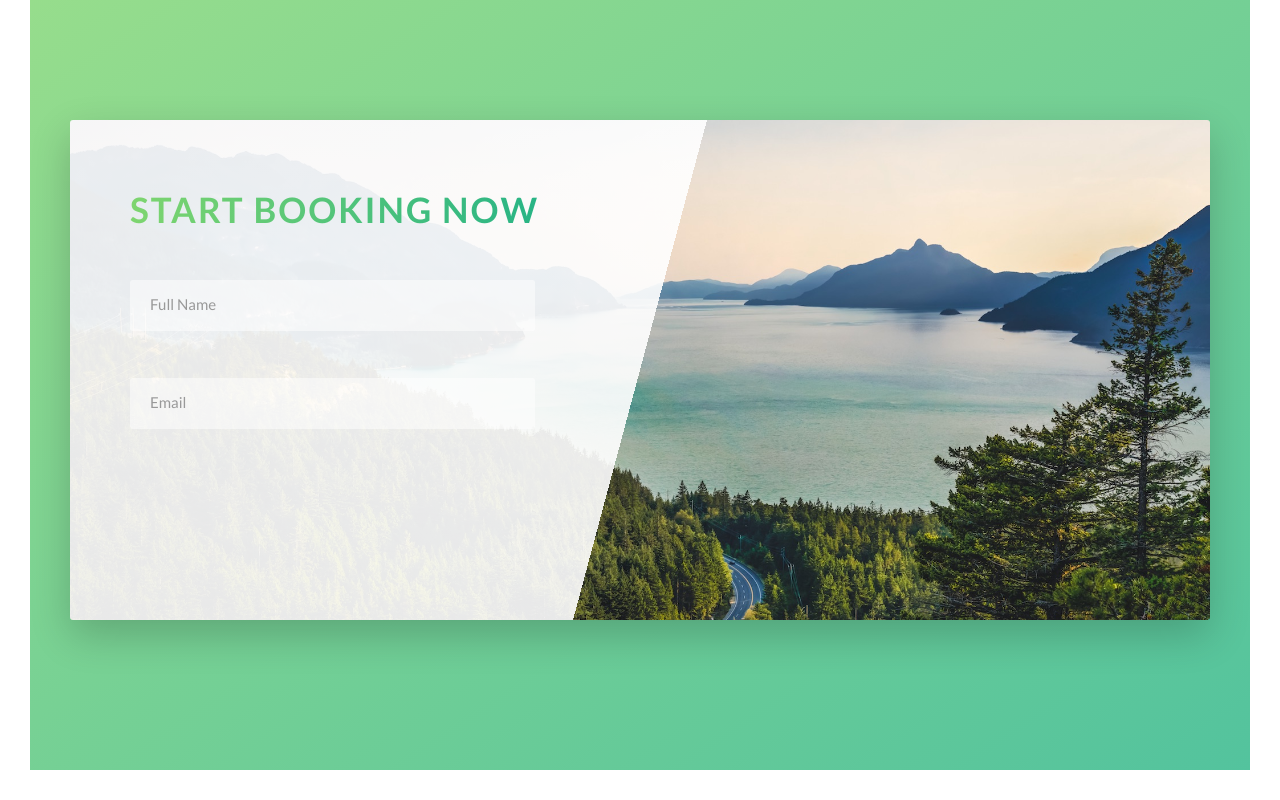
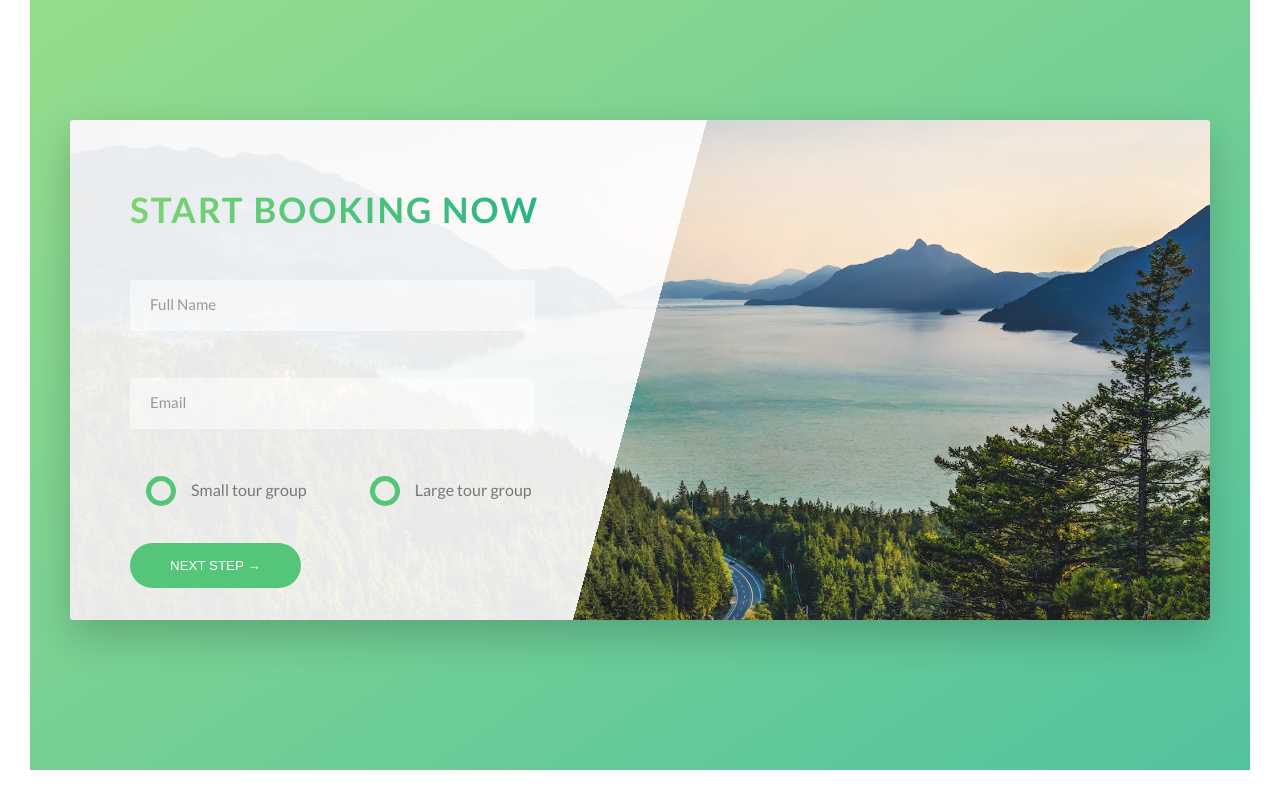
Before and after one commit to TestPlan/natours, a website: page index.html in a window 1280 px wide. Shown: the part 4665-5465 px from the top of the page. Drawn offline with Linux system fonts and the light colour scheme.

Commit message:
booking section done

```diff
--- a/index.html
+++ b/index.html
@@ -278,6 +278,26 @@
               <input type="email" class="form__input" placeholder="Email" id="email" required>
               <label for="email" class="form__label">Email</label>
             </div>
+            <div class="form__group util-margin-bottom-medium">
+              <div class="form__radio-group">
+                <input type="radio" class="form__radio-input" id="small" name="size">
+                <label for="small" class="form__radio-label">
+                  <span class="form__radio-button"></span>
+                  Small tour group
+                </label>
+              </div>
+              <div class="form__radio-group">
+                <input type="radio" class="form__radio-input" id="large" name="size">
+                <label for="large" class="form__radio-label">
+                  <span class="form__radio-button"></span>
+                  Large tour group
+                </label>
+              </div>
+            </div>
+
+            <div class="form__group">
+              <button class="btn btn--green">Next step &rarr;</button>
+            </div>
           </form>
 
         </div>
--- a/sass/base/_utilities.scss
+++ b/sass/base/_utilities.scss
@@ -1,23 +1,23 @@
 .util-center-text {
-  text-align: center;
+  text-align: center !important;
 }
 
 .util-margin-bottom-big {
-  margin-bottom: 8rem;
+  margin-bottom: 8rem !important;
 }
 
 .util-margin-bottom-medium {
-  margin-bottom: 4rem;
+  margin-bottom: 4rem !important;
 }
 
 .util-margin-bottom-small {
-  margin-bottom: 1.5rem;
+  margin-bottom: 1.5rem !important;
 }
 
 .util-margin-top-big {
-  margin-top: 8rem;
+  margin-top: 8rem !important;
 }
 
 .util-margin-top-huge {
-  margin-top: 10rem;
+  margin-top: 10rem !important;
 }
--- a/sass/components/_button.scss
+++ b/sass/components/_button.scss
@@ -1,7 +1,10 @@
 .btn {
+  &,
   &:link,
   &:visited {
+    border: none;
     border-radius: $border-radius-max;
+    cursor: pointer;
     display: inline-block;
     padding: 1.5rem 4rem;
     position: relative;
@@ -33,8 +36,10 @@
     }
   }
 
-  &:active {
+  &:active,
+  &:focus {
     box-shadow: 0 .5rem 1rem rgba($color-black, .2);
+    outline: none;
     transform: translateY(-.1rem);
   }
 
--- a/sass/components/_form.scss
+++ b/sass/components/_form.scss
@@ -44,4 +44,51 @@
     visibility: hidden;
     transform: translateY(-4rem);
   }
+
+  &__radio-button {
+    border: .5rem solid $color-primary;
+    border-radius: 50%;
+    display: inline-block;
+    left: 0;
+    height: 3rem;
+    position: absolute;
+    top: -.4rem;
+    width: 3rem;
+
+    &::after {
+      content: '';
+      background-color: $color-primary;
+      border-radius: 50%;
+      display: block;
+      height: 1.4rem;
+      left: 50%;
+      top: 50%;
+      opacity: 0;
+      position: absolute;
+      transform: translate(-50%, -50%);
+      transition: opacity .2s;
+      width: 1.4rem;
+    }
+  }
+
+  &__radio-group {
+    display: inline-block;
+    width: 49%;
+  }
+
+  &__radio-input {
+    opacity: 0;
+  }
+
+  &__radio-input:checked ~ &__radio-label &__radio-button::after,
+  &__radio-input:focus ~ &__radio-label &__radio-button::after {
+    opacity: 1;
+  }
+
+  &__radio-label {
+    cursor: pointer;
+    font-size: $default-font-size;
+    padding-left: 4.5rem;
+    position: relative;
+  }
 }
```
Also changed, not shown: css/style.css.
